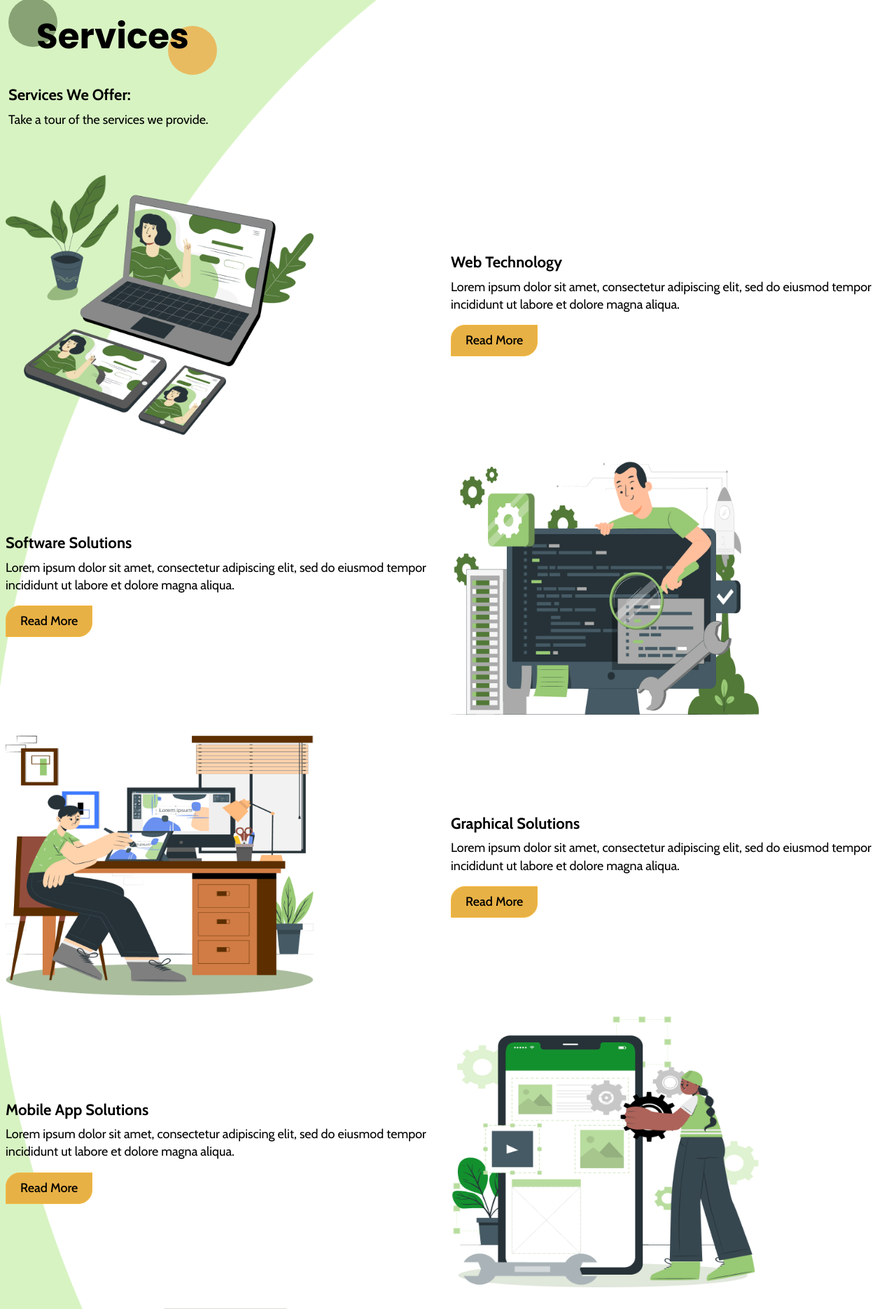
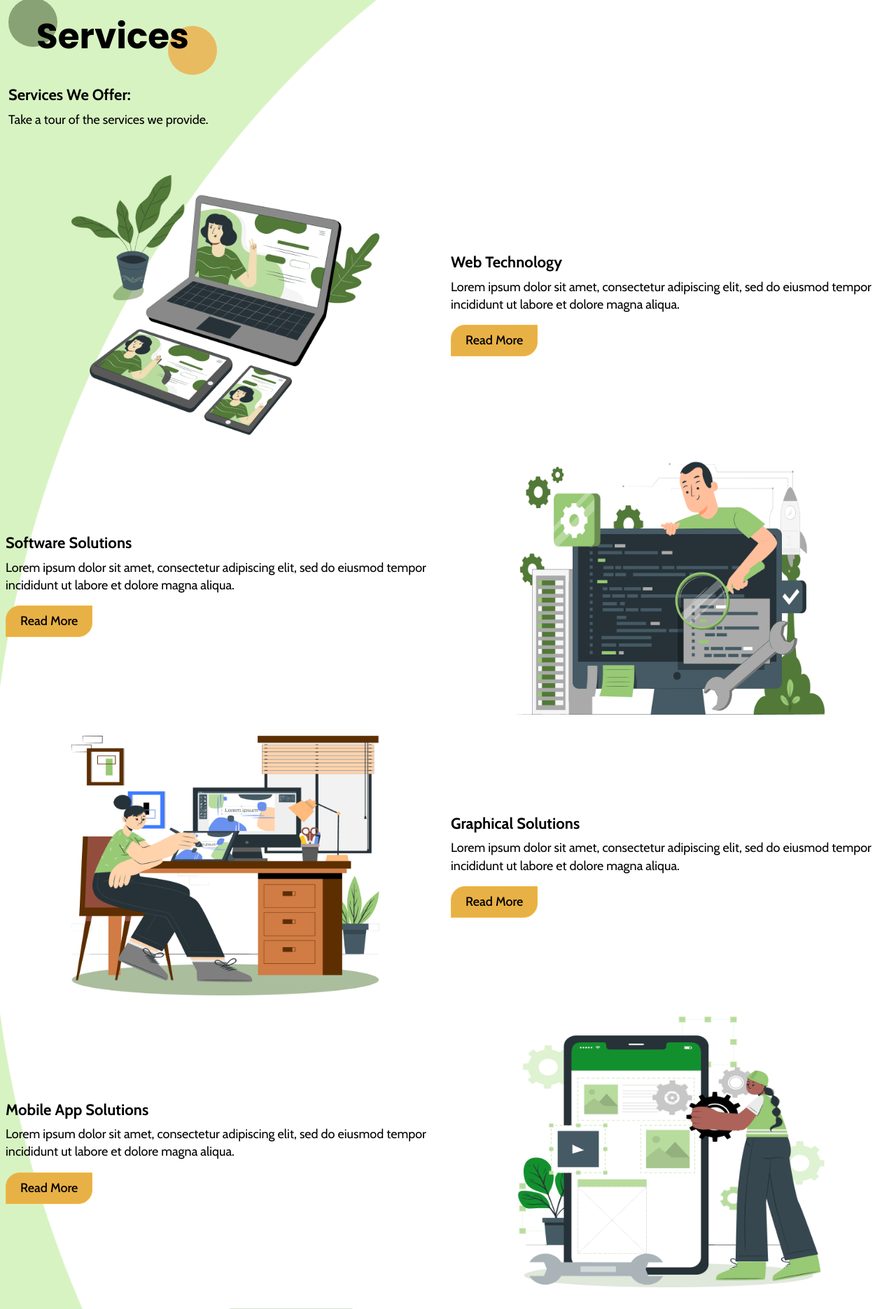
Before and after one commit to TakeTech-Devs/TTD-PHP, a PHP site: page /services.php in a window 1280 px wide. Shown: the part 933-2803 px from the top of the page at 70% size. Run offline with PHP 8.4, Linux system fonts and the light colour scheme; some libraries are stand-ins or nearby versions.

Commit message:
changes in css 3

```diff
--- a/aboutus.php
+++ b/aboutus.php
@@ -71,14 +71,14 @@
 
                     <div class="container-xxl">
                         <div class="row about-content-main">
-                            <div class="about-content-left-container col-sm-5">
+                            <div class="about-content-left-container col-sm-6">
                                 <div class="about-content-image">
                                     <img src="./assets/images/About Content.png" alt="Desktop" class="desktop">
                                 </div>
                             </div>
 
                             <div
-                                class="about-content-right-container col-sm-7 d-flex align-items-center justify-content-space-between">
+                                class="about-content-right-container col-sm-6 d-flex align-items-center justify-content-space-between">
                                 <div class="about-right-content">
                                     <h5>Our History</h5>
                                     <p class="pb-3 pt-3">Initially we started it like a hobby, and people like our work
--- a/services.php
+++ b/services.php
@@ -61,12 +61,12 @@
                         </div>
                         <div class="row service-content-header">
                             <div class="d-flex gap-2 align-items-center justify-content-center service-content-main gap-top">
-                                <div class="col-sm-6">
+                                <div class="col-sm-6 d-flex justify-content-center align-items-center">
                                     <div class="service-content-image">
                                         <img src="./assets/images/Web Solutions.png" alt="">
                                     </div>
                                 </div>
-                                <div class="col-sm-6">
+                                <div class="col-sm-6 d-flex justify-content-center align-items-center">
                                     <div class="service-content-section">
                                         <h5>Web Technology</h5>
                                         <p>Lorem ipsum dolor sit amet, consectetur adipiscing elit, sed do eiusmod
@@ -78,7 +78,7 @@
                             </div>
                             <div
                                 class="d-flex gap-2 flex-column-reverse flex-sm-row align-items-center justify-content-center service-content-main">
-                                <div class="col-sm-6">
+                                <div class="col-sm-6 d-flex justify-content-center align-items-center">
                                     <div class="service-content-section">
                                         <h5>Software Solutions</h5>
                                         <p>Lorem ipsum dolor sit amet, consectetur adipiscing elit, sed do eiusmod
@@ -87,19 +87,19 @@
                                         <button class="secondary-button">Read More</button>
                                     </div>
                                 </div>
-                                <div class="col-sm-6">
+                                <div class="col-sm-6 d-flex justify-content-center align-items-center">
                                     <div class="service-content-image">
                                         <img src="./assets/images/Software Solutions.png" alt="">
                                     </div>
                                 </div>
                             </div>
                             <div class="d-flex gap-2 align-items-center justify-content-center service-content-main">
-                                <div class="col-sm-6">
+                                <div class="col-sm-6 d-flex justify-content-center align-items-center">
                                     <div class="service-content-image">
                                         <img src="./assets/images/Graphics Solutions.png" alt="">
                                     </div>
                                 </div>
-                                <div class="col-sm-6">
+                                <div class="col-sm-6 d-flex justify-content-center align-items-center">
                                     <div class="service-content-section">
                                         <h5>Graphical Solutions</h5>
                                         <p>Lorem ipsum dolor sit amet, consectetur adipiscing elit, sed do eiusmod
@@ -111,7 +111,7 @@
                             </div>
                             <div
                                 class="d-flex gap-2 align-items-center justify-content-center service-content-main flex-column-reverse flex-sm-row">
-                                <div class="col-sm-6">
+                                <div class="col-sm-6 d-flex justify-content-center align-items-center">
                                     <div class="service-content-section">
                                         <h5>Mobile App Solutions</h5>
                                         <p>Lorem ipsum dolor sit amet, consectetur adipiscing elit, sed do eiusmod
@@ -121,19 +121,19 @@
                                         <button class="secondary-button">Read More</button>
                                     </div>
                                 </div>
-                                <div class="col-sm-6">
+                                <div class="col-sm-6 d-flex justify-content-center align-items-center">
                                     <div class="service-content-image">
                                         <img src="./assets/images/Mobile App Solutions.png" alt="">
                                     </div>
                                 </div>
                             </div>
                             <div class="d-flex gap-2 align-items-center justify-content-center service-content-main">
-                                <div class="col-sm-6">
+                                <div class="col-sm-6 d-flex justify-content-center align-items-center">
                                     <div class="service-content-image">
                                         <img src="./assets/images/Marketing Solutions.png" alt="">
                                     </div>
                                 </div>
-                                <div class="col-sm-6">
+                                <div class="col-sm-6 d-flex justify-content-center align-items-center">
                                     <div class="service-content-section">
                                         <h5>Marketing Solutions</h5>
                                         <p>Lorem ipsum dolor sit amet, consectetur adipiscing elit, sed do eiusmod
@@ -146,7 +146,7 @@
                             </div>
                             <div
                                 class="d-flex gap-2 align-items-center justify-content-center service-content-main flex-column-reverse flex-sm-row">
-                                <div class="col-sm-6">
+                                <div class="col-sm-6 d-flex justify-content-center align-items-center">
                                     <div class="service-content-section">
                                         <h5>AI Solutions</h5>
                                         <p>Lorem ipsum dolor sit amet, consectetur adipiscing elit, sed do eiusmod
@@ -156,7 +156,7 @@
                                         <button class="secondary-button">Read More</button>
                                     </div>
                                 </div>
-                                <div class="col-sm-6">
+                                <div class="col-sm-6 d-flex justify-content-center align-items-center">
                                     <div class="service-content-image">
                                         <img src="./assets/images/AI Solutions.png" alt="">
                                     </div>
--- a/styles/services.css
+++ b/styles/services.css
@@ -5,7 +5,7 @@
 
 /* Service Content Css */
 .service-content-text {padding-top:220px;}
-.service-content-image {width:70%;}
+.service-content-image {height:100%; max-height:100%; width:70%; display:flex; justify-content:end; align-items:center;}
 .service-content-image img {object-fit:contain;}
 .service-content-main {margin-bottom:30px;}
 
@@ -46,13 +46,14 @@
 
 @media screen and (max-width: 768px) {
 .service-right-content-image {width:75px; height:75px; top:-50px;}
-.service-right-content p{width:320px;}
+.service-right-content p{width:180px;}
 .feedback-text{width: 600px;}
 }
 
 @media screen and (max-width: 575px) {
 .service-right-grid {padding-top:20px;}
 .service-right-content {width:310px;}
+.service-right-content p{width:320px;}
 .feedback-text{width: 350px;}
 }
 
```
Also changed, not shown: styles/aboutus.css (+5 -4 lines), styles/index.css (+18 -9 lines).
